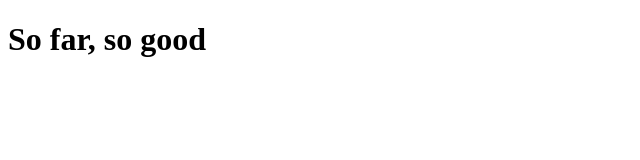
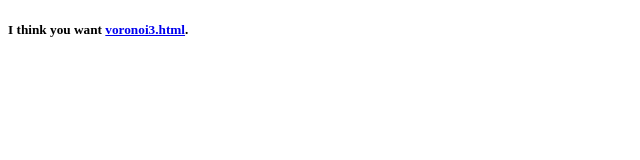
Before and after one commit to demuelle/voronoi-vibe-code, a plain HTML site: page index.html in a window 1280 px wide. Shown: the whole page, without its empty margins (0-640 px from the left). Drawn offline with Linux system fonts and the light colour scheme.

Commit message:
adds redirect from index.html

```diff
--- a/index.html
+++ b/index.html
@@ -4,8 +4,9 @@
    <meta charset="UTF-8">
    <meta name="viewport" content="width=device-width, initial-scale=1.0">
    <title>Document</title>
+   <meta http-equiv="refresh" content="3;url=./voronoi3.html">
 </head>
 <body>
-   <h1>So far, so good</h1>
+   <h5>I think you want <a href="./voronoi3.html">voronoi3.html</a>.</h5>
 </body>
 </html>
```
